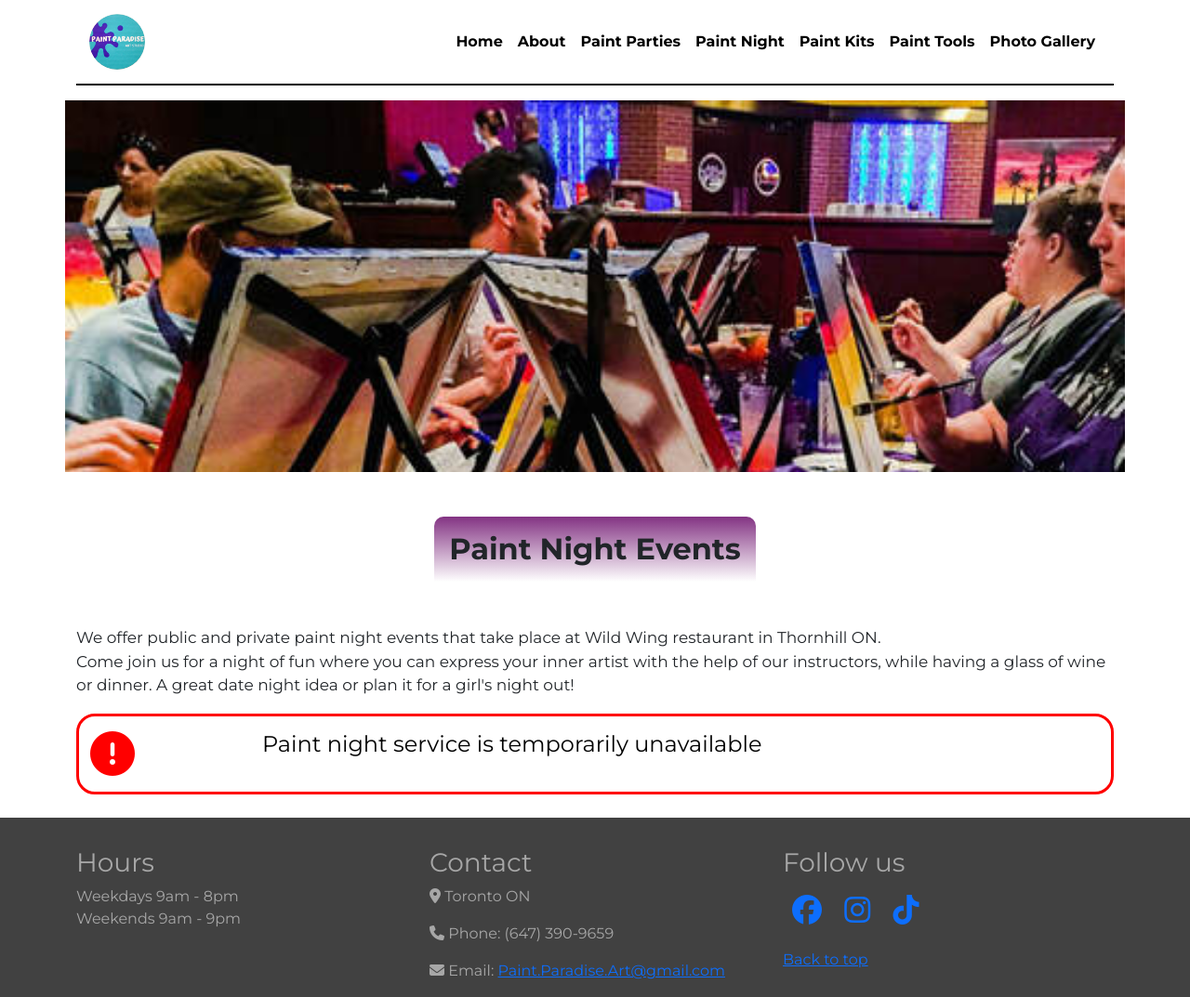
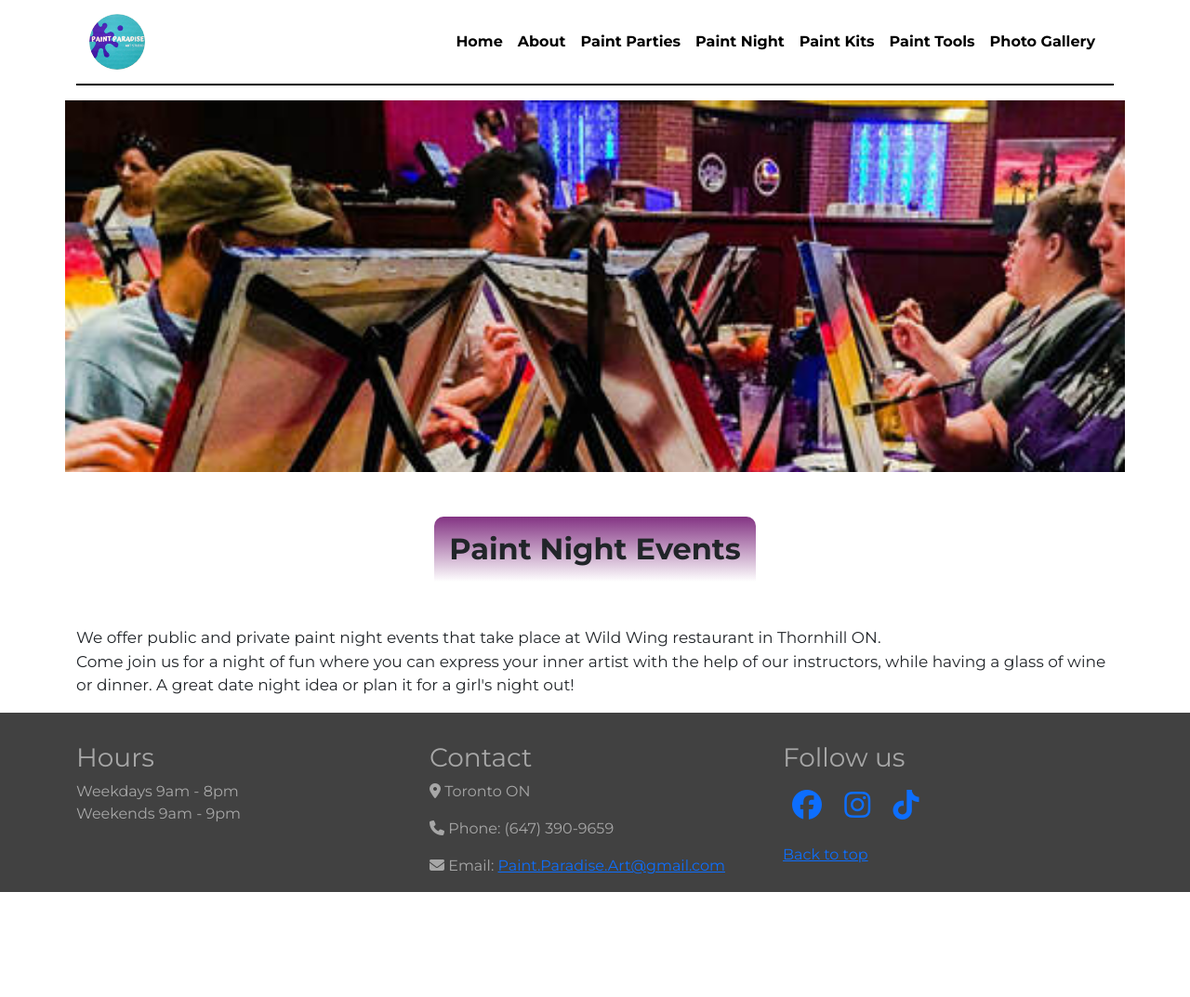
Before and after one commit to CaspianPainting/PaintParadise, a plain HTML site: page paintNight.html in a window 1280 px wide. Shown: the whole page at 93% size. After the commit the page ends 960 px from the top, so only its background shows below. Drawn offline with nearby package versions, Linux system fonts and the light colour scheme; files whose address does not match are found by name.

Commit message:
Update paintNight.html

```diff
--- a/paintNight.html
+++ b/paintNight.html
@@ -103,17 +103,6 @@
       </p>
     </div>
 
-    <div class="container">
-      <div class="row" id="alert">
-        <div class="col-2" id="alert-1">
-          <i class="fas fa-exclamation-circle"></i>
-        </div>
-        <div class="col-9" id="alert-2">
-          <h4>Paint night service is temporarily unavailable</h4>
-        </div>
-      </div>
-    </div>
-
 
     <footer>
       <div class="footer-top">
```
